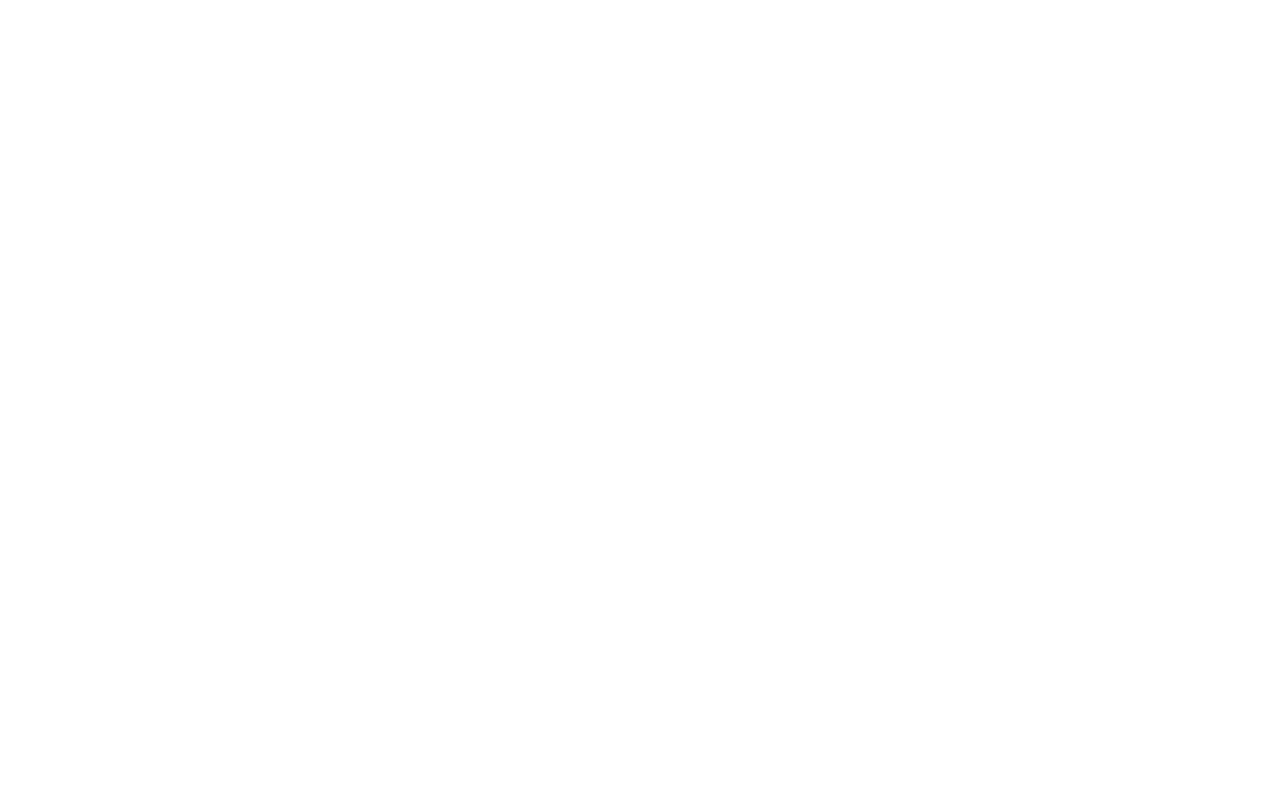
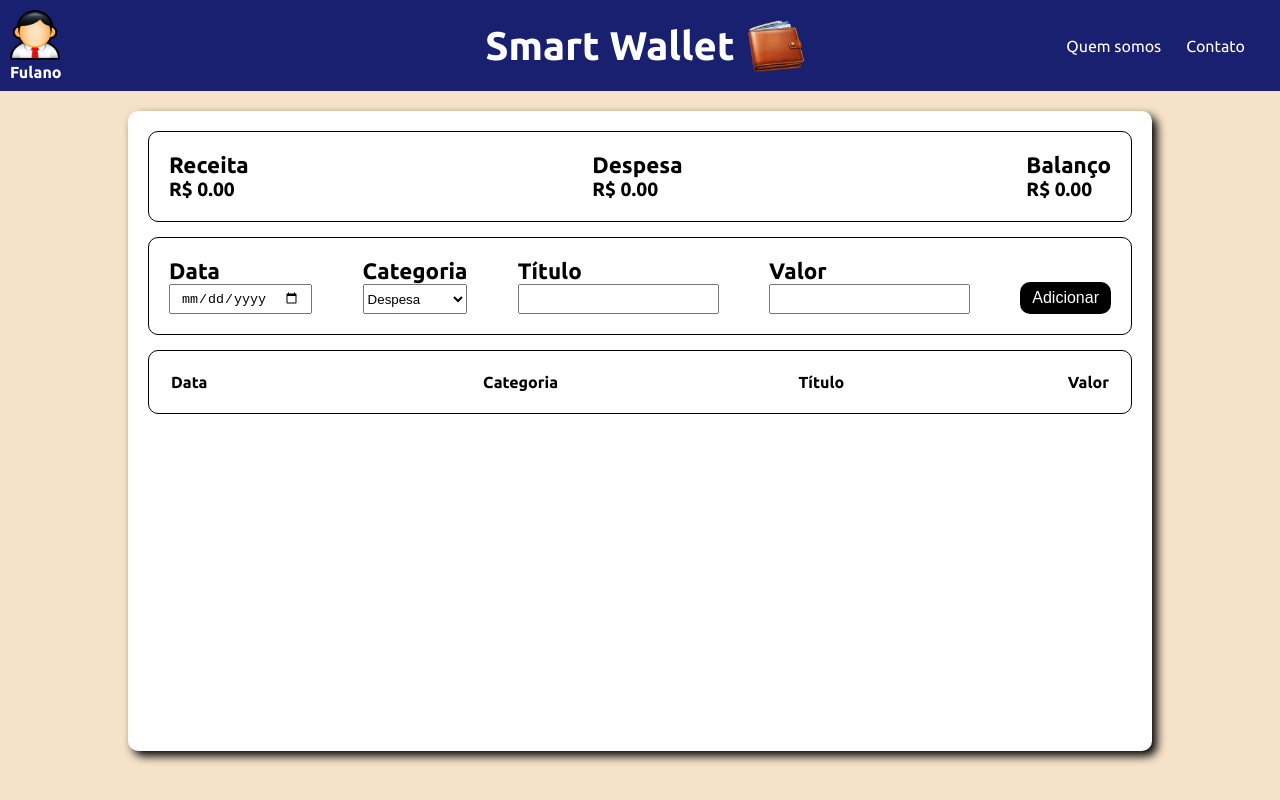
Before and after one commit to AbrahamLica/smart-wallet, a React (Vite) app: page /Home in a window 1280 px wide. Before the commit this address had no page. Built offline with nearby package versions, Linux system fonts and the light colour scheme.

Commit message:
varios ajustes no header, e também comecei a criar o modal de login...

```diff
--- a/index.html
+++ b/index.html
@@ -4,6 +4,12 @@
     <meta charset="UTF-8" />
     <link rel="icon" type="image/svg+xml" href="/vite.svg" />
     <meta name="viewport" content="width=device-width, initial-scale=1.0" />
+    <link rel="preconnect" href="https://fonts.googleapis.com" />
+    <link rel="preconnect" href="https://fonts.gstatic.com" crossorigin />
+    <link
+      href="https://fonts.googleapis.com/css2?family=Ubuntu:wght@400;700&display=swap"
+      rel="stylesheet"
+    />
     <title>Vite + React + TS</title>
   </head>
   <body>
--- a/src/App.tsx
+++ b/src/App.tsx
@@ -1,16 +1,16 @@
 import { Route, Routes, BrowserRouter } from "react-router-dom";
 import Home from "./Components/Home/Home";
 import Login from './Components/Login/Login'
-// import { GlobalStyle } from "./AppGlobalStyles";
+import { GlobalStyle } from "./AppGlobalStyle";
 
 function App() {
   return (
     <>
-      {/* <GlobalStyle /> */}
+      <GlobalStyle />
       <BrowserRouter>
         <Routes>
-          <Route path="/login" element={<Login />} />
-          <Route path="/" element={<Home />} />
+          <Route path="/" element={<Login />} />
+          <Route path="/Home" element={<Home />} />
         </Routes>
       </BrowserRouter>
     </>
--- /dev/null
+++ b/src/AppGlobalStyle.ts
@@ -0,0 +1,16 @@
+import styled from "styled-components";
+import { createGlobalStyle } from "styled-components";
+
+export const GlobalStyle = createGlobalStyle`
+
+
+    body {
+        margin: 0;
+        padding: 0;
+        box-sizing: border-box;
+        width: 100%;
+        background-color: #F5E2C8;
+        font-family: 'Ubuntu';
+        overflow-x: hidden;
+    }
+`;
--- a/src/Components/Header/Header.tsx
+++ b/src/Components/Header/Header.tsx
@@ -1,14 +1,35 @@
-import React from 'react'
-import * as C from '../Home/HomeStyles'
+import React from "react";
+import user from "../../img/user-default.png";
+import wallet from "../../img/wallet.png";
+import * as C from "./HeaderStyles";
 
 const Header = () => {
   return (
-    <C.Header>
-        <C.Text bold fontSize="40px" color="white">
-          Sistema Financeiro
+    <C.ContainerHeader>
+      <C.ContainerInformationsUser>
+        <img src={user} alt="Usuario" width={50} />
+        <C.Text color="white" bold>
+          Fulano
         </C.Text>
-      </C.Header>
-  )
-}
+      </C.ContainerInformationsUser>
 
-export default Header
+      <C.ContainerLogoTitle>
+        <C.Text bold fontSize="2.5rem" color="white" margin="0px 10px">
+          Smart Wallet
+        </C.Text>
+        <img src={wallet} alt="carteira" width={60} />
+      </C.ContainerLogoTitle>
+
+      <C.ContainerNav>
+        <C.Text cursorPointer color="white">
+          Quem somos
+        </C.Text>
+        <C.Text cursorPointer margin="0px 25px" color="white">
+          Contato
+        </C.Text>
+      </C.ContainerNav>
+    </C.ContainerHeader>
+  );
+};
+
+export default Header;
--- /dev/null
+++ b/src/Components/Header/HeaderStyles.ts
@@ -0,0 +1,74 @@
+import styled from "styled-components";
+
+export type ContainerProps = {
+  color?: string;
+  id?: any;
+  width?: string;
+  heigth?: string;
+  backgroundColor?: string;
+  displayFlex?: boolean;
+  flex?: string;
+  flexWrap?: boolean;
+  alignItems?: string;
+  margin?: string;
+  padding?: string;
+  column?: boolean;
+  border?: string;
+  borderRadius?: string;
+  cursorPointer?: boolean;
+  backgroundImage?: string;
+  backgroundPosition?: string;
+  backgroundSize?: string;
+  justifyContent?: string;
+};
+
+export type TextProps = {
+  color?: string;
+  bold?: boolean;
+  fontSize?: string;
+  textAlign?: string;
+  margin?: string;
+  backgroundColor?: string;
+  padding?: string;
+  borderRadius?: string;
+  cursorPointer?: boolean;
+  zIndex?: boolean;
+};
+
+export const Text = styled.p<TextProps>`
+  color: ${(props) => props.color};
+  font-weight: ${(props) => (props.bold ? "bold" : "light")};
+  font-size: ${(props) => props.fontSize};
+  text-align: ${(props) => props.textAlign};
+  margin: ${(props) => props.margin};
+  background-color: ${(props) => props.backgroundColor};
+  border-radius: ${(props) => props.borderRadius};
+  padding: ${(props) => props.padding};
+  cursor: ${(props) => (props.cursorPointer ? "pointer" : null)};
+  z-index: ${(props) => (props.zIndex ? "1" : "")};
+`;
+
+export const ContainerHeader = styled.div<ContainerProps>`
+  width: 100%;
+  background-color: #18206f;
+  padding: 10px;
+  display: grid;
+  grid-template-columns: repeat(3, 1fr);
+`;
+
+export const ContainerInformationsUser= styled.div<ContainerProps>`
+    justify-self: start;
+`;
+
+export const ContainerLogoTitle= styled.div<ContainerProps>`
+    display: flex;
+    align-items: center;
+    justify-content: center;
+`;
+
+export const ContainerNav = styled.nav<ContainerProps>`
+    display: flex;
+    align-items: center;
+    justify-content: space-around;
+    justify-self: end;
+`;
--- a/src/Components/Home/Home.tsx
+++ b/src/Components/Home/Home.tsx
@@ -1,9 +1,11 @@
 import * as C from "./HomeStyles";
 import "./styles.css";
-import { ChangeEvent, useEffect, useReducer, useState } from "react";
+import { ChangeEvent, useEffect, useState, useContext } from "react";
+import { Context } from "../../Context/Context";
 import Header from "../Header/Header";
 
 function App() {
+  const { state, dispatch } = useContext(Context);
   const [data, setData] = useState<any>(0);
   const [categoria, setCategoria] = useState<any>("Despesa");
   const [titulo, setTitulo] = useState("");
@@ -23,15 +25,15 @@ function App() {
   var despesaFormatada: number = 1;
 
   useEffect(() => {
-    for (let i = 0; i < state.length; i++) {
-      if (state[i].despesa) {
-        calcDespesa += state[i].despesa!;
+    for (let i = 0; i < state.data.length; i++) {
+      if (state.data[i].despesa) {
+        calcDespesa += state.data[i].despesa!;
       }
     }
 
-    for (let i = 0; i < state.length; i++) {
-      if (state[i].receita) {
-        calcReceita += state[i].receita!;
+    for (let i = 0; i < state.data.length; i++) {
+      if (state.data[i].receita) {
+        calcReceita += state.data[i].receita!;
       }
     }
 
@@ -41,7 +43,7 @@ function App() {
     setDespesa(calcDespesa.toFixed(2));
     setReceita(calcReceita.toFixed(2));
     setBalanco(newresultadoReceita);
-  }, [valor, balanco, despesa, receita, state.length]);
+  }, [valor, balanco, despesa, receita, state.data.length]);
 
   const list = [
     { id: 1, name: "Despesa" },
@@ -99,103 +101,66 @@ function App() {
   }
 
   return (
-    <C.GlobalContainer>
+    <C.MainContainer>
       <Header></Header>
 
-      <C.MainContainer>
-        <C.Container
-          displayFlex
-          justifyContent="space-between"
-          width="100%"
-          padding="20px"
-          border="1px solid black"
-          borderRadius="10px"
-        >
-          <C.Container displayFlex column>
-            <C.Text bold fontSize="23px" color="black">
-              Receita
-            </C.Text>
-            <C.Text bold fontSize="18px" color="black">
-              R$ {receita}
-            </C.Text>
-          </C.Container>
+      <C.FormContainer>
+        <C.ContainerCategory>
+          <C.ContainerSingleInformation>
+            <C.TitleInformation>Receita</C.TitleInformation>
+            <C.Information>R$ {receita}</C.Information>
+          </C.ContainerSingleInformation>
 
-          <C.Container displayFlex column>
-            <C.Text bold fontSize="23px" color="black">
-              Despesa
-            </C.Text>
-            <C.Text bold fontSize="18px" color="black">
-              R$ {despesa}
-            </C.Text>
-          </C.Container>
+          <C.ContainerSingleInformation>
+            <C.TitleInformation>Despesa</C.TitleInformation>
+            <C.Information>R$ {despesa}</C.Information>
+          </C.ContainerSingleInformation>
 
-          <C.Container displayFlex column>
-            <C.Text bold fontSize="23px" color="black">
-              Balanço
-            </C.Text>
-            <C.Text bold fontSize="18px" color="black">
-              R$ {balanco}
-            </C.Text>
-          </C.Container>
-        </C.Container>
+          <C.ContainerSingleInformation>
+            <C.TitleInformation>Balanço</C.TitleInformation>
+            <C.Information>R$ {balanco}</C.Information>
+          </C.ContainerSingleInformation>
+        </C.ContainerCategory>
 
-        <C.Container
-          displayFlex
-          justifyContent="space-between"
-          alignItems="flex-end"
-          width="100%"
-          padding="20px"
-          border="1px solid black"
-          borderRadius="10px"
-          margin="15px 0px"
-        >
-          <C.Container displayFlex column>
-            <C.Text bold fontSize="23px" color="black">
-              Data
-            </C.Text>
+        <C.ContainerInformations>
+          <C.ContainerSingleInformation>
+            <C.TitleInformation>Data</C.TitleInformation>
             <C.Input
               type="date"
               onChange={changeValueData}
               value={data}
             ></C.Input>
-          </C.Container>
+          </C.ContainerSingleInformation>
 
-          <C.Container displayFlex column>
-            <C.Text bold fontSize="23px" color="black">
-              Categoria
-            </C.Text>
+          <C.ContainerSingleInformation>
+            <C.TitleInformation>Categoria</C.TitleInformation>
             <C.Select value={categoria} onChange={changeValueCategoria}>
               {list.map((item, index) => (
                 <C.Option value={item.name}>{item.name}</C.Option>
               ))}
             </C.Select>
-          </C.Container>
+          </C.ContainerSingleInformation>
 
-          <C.Container displayFlex column>
-            <C.Text bold fontSize="23px" color="black">
-              Título
-            </C.Text>
+          <C.ContainerSingleInformation>
+            <C.TitleInformation>Título</C.TitleInformation>
             <C.Input
               type="text"
               onChange={changeValueTitulo}
               value={titulo}
             ></C.Input>
-          </C.Container>
+          </C.ContainerSingleInformation>
 
-          <C.Container displayFlex column>
-            <C.Text bold fontSize="23px" color="black">
-              Valor
-            </C.Text>
+          <C.ContainerSingleInformation>
+            <C.TitleInformation>Valor</C.TitleInformation>
             <C.Input
               type="number"
               onChange={changeValueValor}
               value={valor}
             ></C.Input>
-          </C.Container>
+          </C.ContainerSingleInformation>
 
-          <C.Button onClick={Add}>Adicionar</C.Button>
-
-        </C.Container>
+          <C.ButtonAdd onClick={Add}>Adicionar</C.ButtonAdd>
+        </C.ContainerInformations>
 
         <C.Container
           width="100%"
@@ -210,7 +175,7 @@ function App() {
               <th>Título</th>
               <th>Valor</th>
             </tr>
-            {state.map((item, index) => (
+            {state.data.map((item, index) => (
               <tbody>
                 <tr>
                   <td>{item.data}</td>
@@ -222,8 +187,8 @@ function App() {
             ))}
           </table>
         </C.Container>
-      </C.MainContainer>
-    </C.GlobalContainer>
+      </C.FormContainer>
+    </C.MainContainer>
   );
 }
 
--- a/src/Components/Home/HomeStyles.ts
+++ b/src/Components/Home/HomeStyles.ts
@@ -46,7 +46,6 @@ export type TextProps = {
   zIndex?: boolean;
 };
 
-/////////////////// GERAL ///////////////////////
 
 export const Container = styled.div<ContainerProps>`
   color: ${(props) => props.color};
@@ -71,34 +70,65 @@ export const Container = styled.div<ContainerProps>`
   overflow: hidden;
 `;
 
-export const GlobalContainer = styled.div<ContainerProps>`
-  width: 100%;
+export const MainContainer = styled.div<ContainerProps>`
   display: flex;
+  align-items: center;
   flex-direction: column;
-  justify-content: center;
-  align-items: center;
 `;
 
-export const Header = styled.div<ContainerProps>`
-  height: 15vh;
-  width: 100%;
-  display: flex;
-  justify-content: center;
-  align-items: center;
-  background-color: blue;
-`;
-
-export const MainContainer = styled.div<ContainerProps>`
+export const FormContainer = styled.div<ContainerProps>`
   width: 80%;
+  min-height: 80vh;
   padding: 20px;
   display: flex;
   flex-direction: column;
-  justify-content: center;
-  align-items: center;
+  box-shadow: 5px 5px 10px black;
+  border-radius: 10px;
+  margin-top: 20px;
+  background-color: white;
+`;
+
+export const ContainerCategory = styled.div<ContainerProps>`
+  display: flex;
+  justify-content: space-between;
+  width: 100%;
+  padding: 20px;
   border: 1px solid black;
   border-radius: 10px;
-  margin-top: 20px;
 `;
+
+export const ContainerInformations = styled.div<ContainerProps>`
+  display: flex;
+  justify-content: space-between;
+  align-items: flex-end;
+  width: 100%;
+  padding: 20px;
+  border: 1px solid black;
+  border-radius: 10px;
+  margin: 15px 0px;
+`;
+
+export const ContainerSingleInformation = styled.div<ContainerProps>`
+  display: flex;
+  flex-direction: column;
+`;
+
+export const TitleInformation = styled.p<TextProps>`
+  font-size: 1.4rem;
+  color: black;
+  font-weight: bold;
+`;
+
+export const Information = styled.p<TextProps>`
+  font-size: 1.2rem;
+  color: black;
+  font-weight: bold;
+`;
+
+
+
+
+
 
 export const Text = styled.p<TextProps>`
   color: ${(props) => props.color};
@@ -135,10 +165,13 @@ export const Option = styled.option<TextProps>`
   height: 30px;
 `;
 
-export const Button = styled.button<TextProps>`
-  font-size: 15px;
-  height: 30px;
-  padding: 0px 20px 0px 20px;
+export const ButtonAdd = styled.button<TextProps>`
+  font-size: 1rem;
+  padding: 7px 12px;
+  background-color: black;
+  border: none;
+  color: white;
+  border-radius: 10px;
 `;
 
 export const Table = styled.table<ContainerProps>`
--- a/src/Components/Login/Login.tsx
+++ b/src/Components/Login/Login.tsx
@@ -1,10 +1,56 @@
-import React from 'react'
-// import * as C from './LoginStyles'
+import React from "react";
+import * as C from "./LoginStyles";
 
 const Login = () => {
   return (
-    <div>Login</div>
-  )
-}
+    <C.MainContainerModal>
+      <C.ContainerModal>
+        <C.ContainerLabelInput>
+          <C.Label margin="0px 0px 5px 0px">Nome:</C.Label>
+          <C.InputText type="text"></C.InputText>
+        </C.ContainerLabelInput>
 
-export default Login
+        <C.ContainerLabelInput>
+          <C.Label margin="0px 0px 5px 0px">Idade:</C.Label>
+          <C.InputNumber type="number"></C.InputNumber>
+        </C.ContainerLabelInput>
+
+        <C.ContainerLabelInput>
+          <C.Label margin="0px 0px 5px 0px">Profissão:</C.Label>
+          <C.InputText type="text"></C.InputText>
+        </C.ContainerLabelInput>
+
+        <C.Container
+          displayFlex
+          alignItems="center"
+          justifyContent="flex-start"
+          width="90%"
+          // backgroundColor="blue"
+          padding="10px"
+        >
+          <C.Label>Sexo:</C.Label>
+          <C.Label htmlFor="masculino" margin="0px 20px">
+            Masculino
+          </C.Label>
+          <C.InputRadio
+            type="radio"
+            name="sex"
+            id="masculino"
+            value="masculino"
+          ></C.InputRadio>
+          <C.Label htmlFor="feminino" margin="0px 20px">
+            Feminino
+          </C.Label>
+          <C.InputRadio
+            type="radio"
+            name="sex"
+            id="feminino"
+            value="feminino"
+          ></C.InputRadio>
+        </C.Container>
+      </C.ContainerModal>
+    </C.MainContainerModal>
+  );
+};
+
+export default Login;
--- a/src/Components/Login/LoginStyles.ts
+++ b/src/Components/Login/LoginStyles.ts
@@ -0,0 +1,148 @@
+import styled from "styled-components";
+
+/////////////////// PROPS ///////////////////////
+
+export type ContainerProps = {
+  color?: string;
+  id?: any;
+  width?: string;
+  heigth?: string;
+  backgroundColor?: string;
+  displayFlex?: boolean;
+  flex?: string;
+  flexWrap?: boolean;
+  alignItems?: string;
+  margin?: string;
+  padding?: string;
+  column?: boolean;
+  border?: string;
+  borderRadius?: string;
+  cursorPointer?: boolean;
+  backgroundImage?: string;
+  backgroundPosition?: string;
+  backgroundSize?: string;
+  justifyContent?: string;
+};
+
+export type InputProps = {
+  color?: string;
+  bold?: boolean;
+  fontSize?: string;
+  width?: string;
+  backgroundColor?: string;
+  margin?: string;
+};
+
+export type TextProps = {
+  color?: string;
+  bold?: boolean;
+  fontSize?: string;
+  textAlign?: string;
+  margin?: string;
+  backgroundColor?: string;
+  padding?: string;
+  borderRadius?: string;
+  cursorPointer?: boolean;
+  zIndex?: boolean;
+};
+
+export const Container = styled.div<ContainerProps>`
+  color: ${(props) => props.color};
+  width: ${(props) => props.width};
+  height: ${(props) => props.heigth};
+  background-color: ${(props) => props.backgroundColor};
+  display: ${(props) => (props.displayFlex ? "flex" : "block")};
+  flex: ${(props) => props.flex};
+  flex-direction: ${(props) => (props.column ? "column" : "row")};
+  flex-wrap: ${(props) => props.flexWrap && "wrap"};
+  align-items: ${(props) => props.alignItems};
+  justify-content: ${(props) => props.justifyContent};
+  margin: ${(props) => props.margin};
+  padding: ${(props) => props.padding};
+  border: ${(props) => props.border};
+  border-radius: ${(props) => props.borderRadius};
+  background-image: url(${(props) => props.backgroundImage});
+  background-position: ${(props) => props.backgroundPosition};
+  background-repeat: no-repeat;
+  background-size: ${(props) => props.backgroundSize};
+  cursor: ${(props) => (props.cursorPointer ? "pointer" : null)};
+  overflow: hidden;
+`;
+
+export const Text = styled.p<TextProps>`
+  color: ${(props) => props.color};
+  font-weight: ${(props) => (props.bold ? "bold" : "light")};
+  font-size: ${(props) => props.fontSize};
+  text-align: ${(props) => props.textAlign};
+  margin: ${(props) => props.margin};
+  background-color: ${(props) => props.backgroundColor};
+  border-radius: ${(props) => props.borderRadius};
+  padding: ${(props) => props.padding};
+  cursor: ${(props) => (props.cursorPointer ? "pointer" : null)};
+  z-index: ${(props) => (props.zIndex ? "1" : "")};
+`;
+
+export const Link = styled.a<TextProps>`
+  color: ${(props) => props.color};
+  font-weight: ${(props) => (props.bold ? "bold" : "light")};
+  font-size: ${(props) => props.fontSize};
+  text-align: ${(props) => props.textAlign};
+  cursor: pointer;
+  text-decoration: none;
+`;
+
+export const MainContainerModal = styled.div<ContainerProps>`
+  display: flex;
+  align-items: center;
+  justify-content: center;
+  width: 100%;
+  height: 100vh;
+  position: fixed;
+  left: 0;
+  top: 0;
+  bottom: 0;
+  right: 0;
+  overflow-y: auto;
+  background-color: rgba(0, 0, 0, 0.322);
+  opacity: 1;
+  transition: all ease 0.5s;
+`;
+
+export const ContainerModal = styled.div<ContainerProps>`
+  display: flex;
+  align-items: center;
+  justify-content: center;
+  flex-direction: column;
+  padding: 20px;
+  background-color: white;
+  min-width: 35vw;
+  /* min-height: 50vh; */
+  z-index: 10;
+  border-radius: 20px;
+`;
+
+export const ContainerLabelInput = styled.div<ContainerProps>`
+  display: flex;
+  flex-direction: column;
+  justify-content: flex-start;
+  margin: 10px 0px;
+  /* background-color: red; */
+  padding: 10px;
+  width: 90%;
+`;
+
+export const Label = styled.label<ContainerProps>`
+  margin: ${(props) => props.margin};
+`;
+
+export const InputText = styled.input<ContainerProps>`
+  padding: 6px;
+`;
+
+export const InputNumber = styled.input<ContainerProps>`
+  padding: 6px;
+`;
+
+export const InputRadio = styled.input<ContainerProps>`
+  margin: ${(props) => props.margin};
+`;
```
Also changed, not shown: src/img/user-default.png (added), src/img/wallet.png (added).
